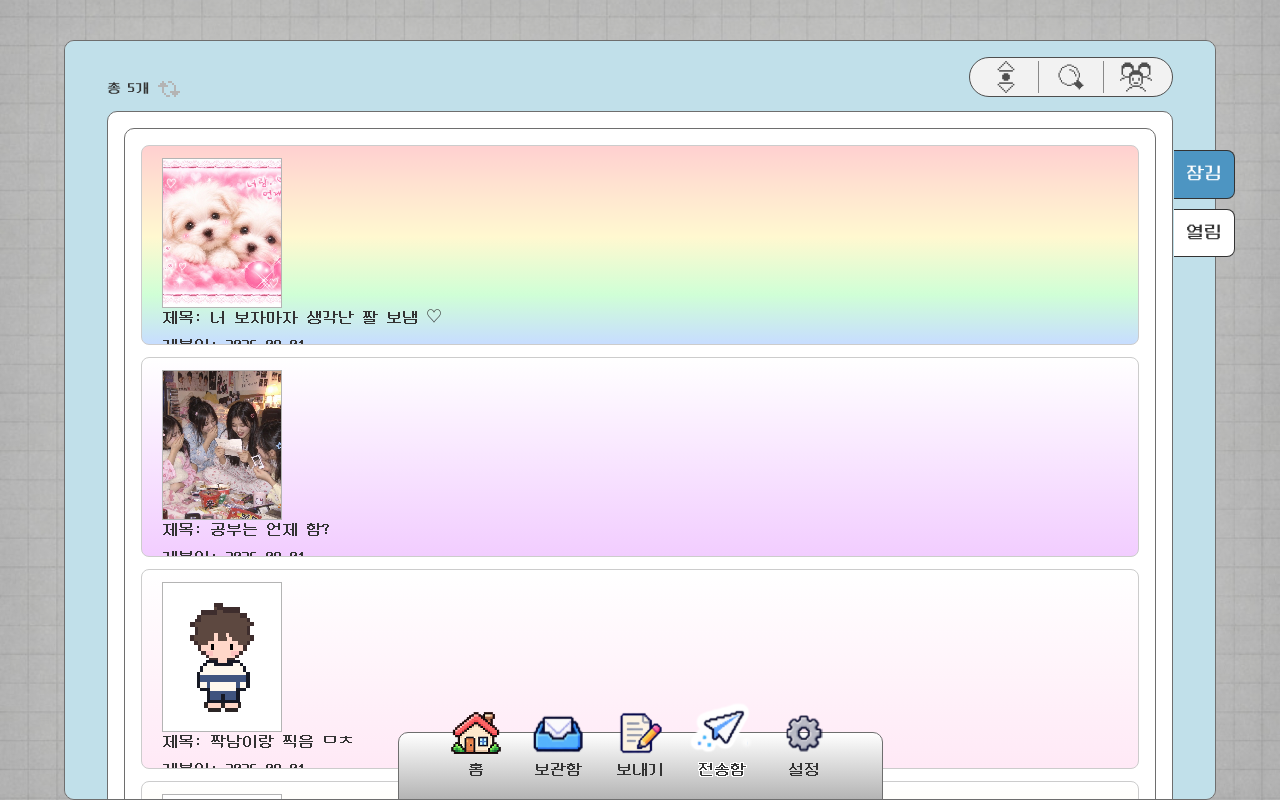
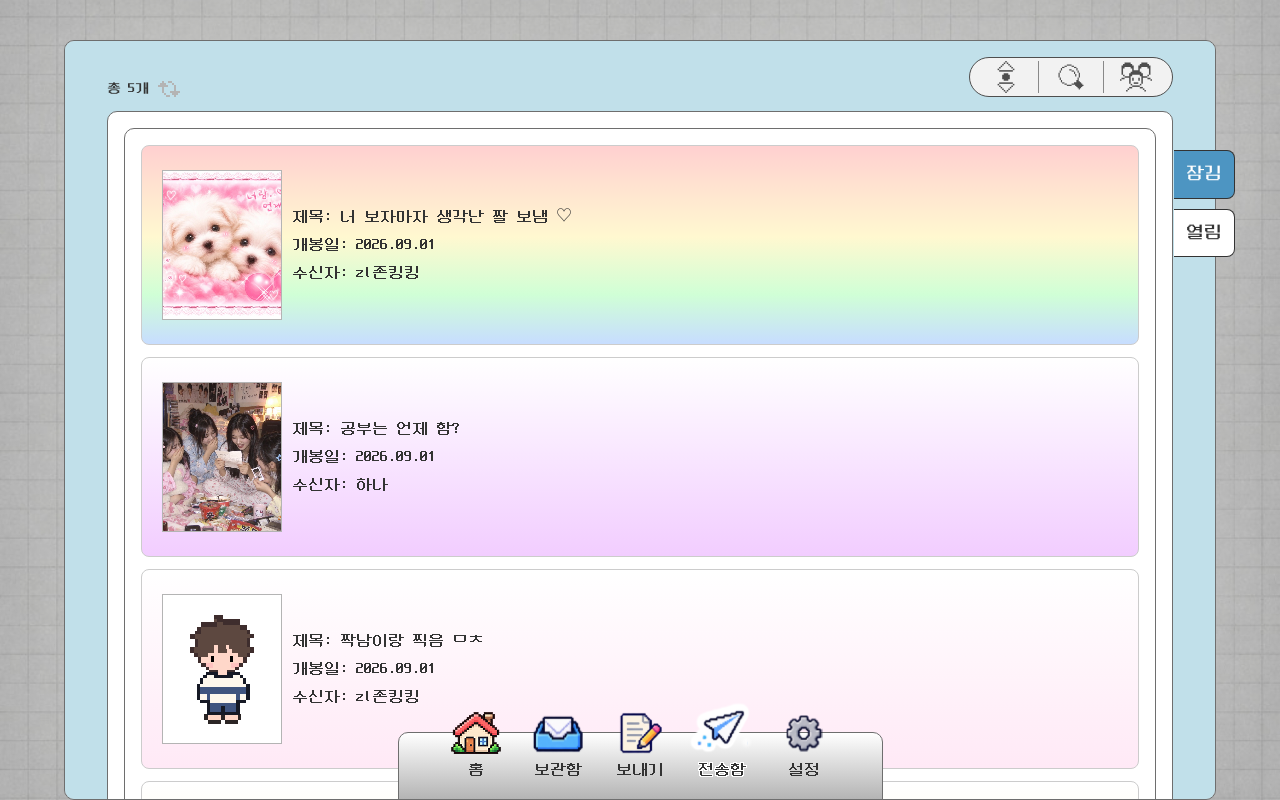
Before and after one commit to subin-uiux/pock, a React (Vite) app: page /pock-sent in a window 1280 px wide. Built offline with nearby package versions, Linux system fonts and the light colour scheme.

Commit message:
전송함 수정 중

```diff
--- a/src/styles/components/letter-card.css
+++ b/src/styles/components/letter-card.css
@@ -480,8 +480,12 @@
   min-height: 0;
 }
 
+/* 잠김 — 썸네일 오른쪽, 텍스트는 썸네일 높이 기준 세로 중앙 */
 .letter-card--preview-locked .letter-card__open {
-  display: contents;
+  display: flex;
+  flex-direction: row;
+  align-items: center;
+  justify-content: flex-start;
 }
 
 .letter-card__stack .letter-card__status {
```
